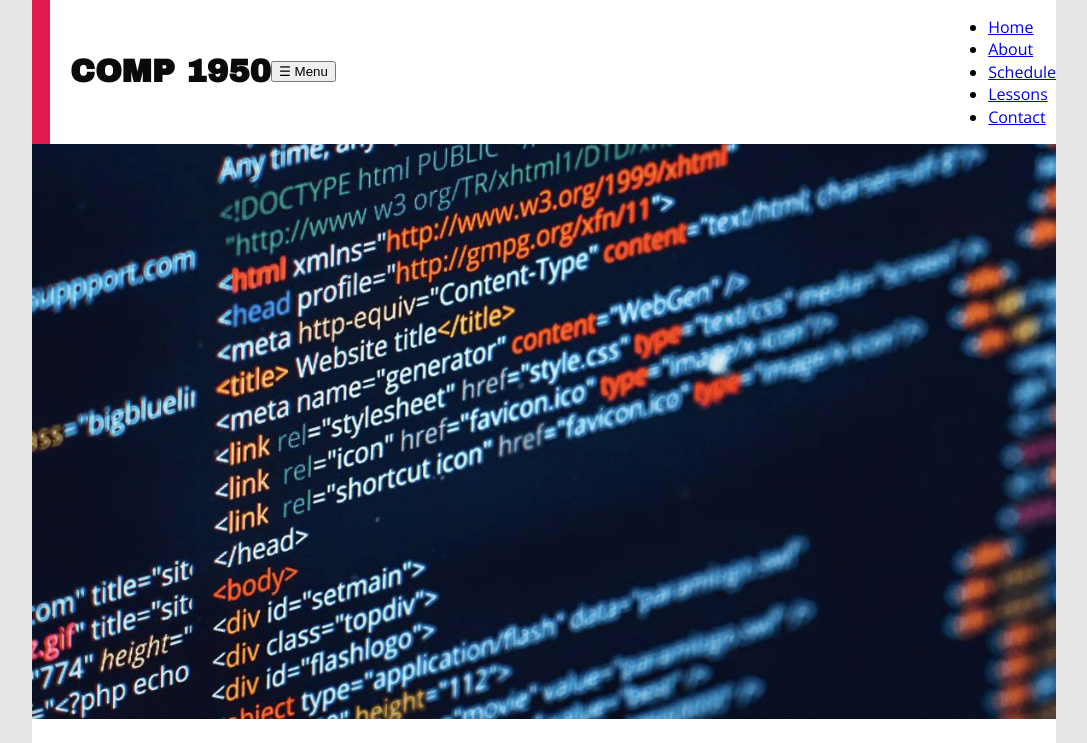
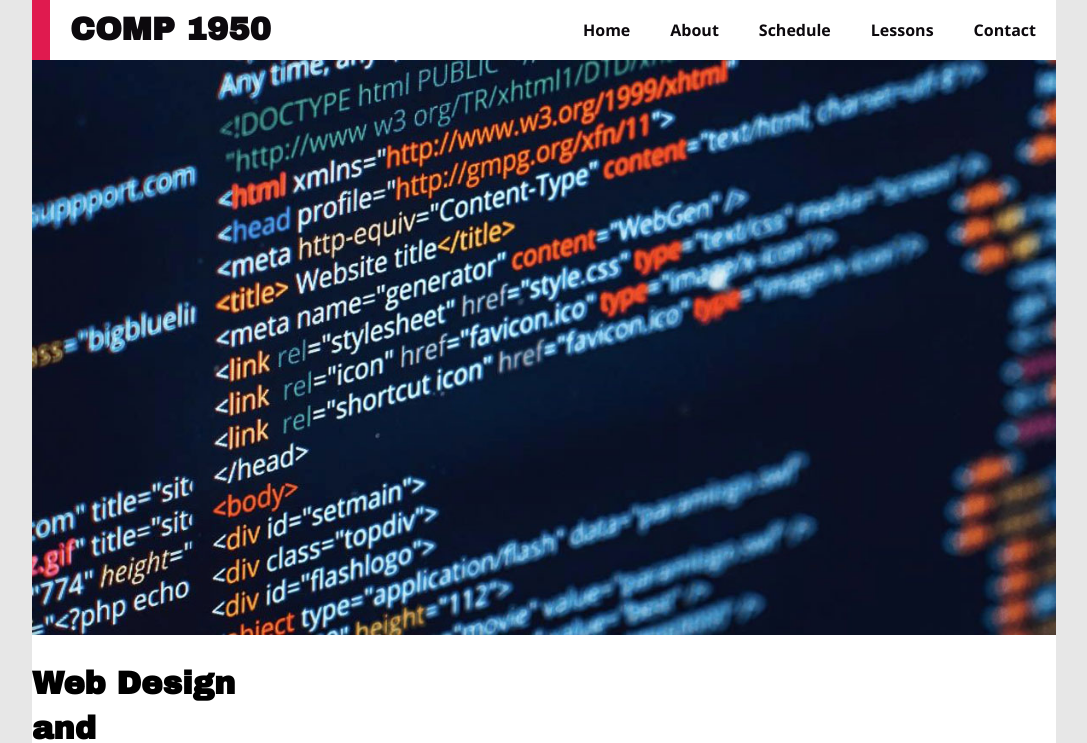
Before and after one commit to michaelwhyte/comp-1950-web-site, a plain HTML site: page index.html in a window 1280 px wide. Shown: the top 743 px of the page, without its empty margins (96-1183 px from the left). Drawn offline with nearby package versions, Linux system fonts and the light colour scheme; files that its build step writes are made by us from their sources.

Commit message:
create navigation

```diff
--- a/scss/_hamburger.scss
+++ b/scss/_hamburger.scss
@@ -0,0 +1,40 @@
+.hamburger {
+
+    display: none;
+
+    @include mq($tabletPortrait){
+        display: block;
+        border: none;
+        background-color: transparent;
+        padding: 0;
+        margin: 0;
+        width: 37px;
+        height: 37px;
+        margin-right: 1em;
+        position: relative;
+        top: -4px;
+        cursor: pointer;
+
+        .hamburger-icon {
+            color: $site-black;
+            line-height: 1;
+            font-size: 3.4em;
+        }
+
+        .hamburger-text {
+            @include hide;
+        }
+
+        .hamburger:focus,
+        .hamburger-icon:focus {
+            outline: none;
+        }
+
+        .hamburger:focus .hamburger-icon {
+            outline: 5px solid rgba($site-blue, 0.7);
+        }
+
+
+    }
+
+}
--- a/scss/_header.scss
+++ b/scss/_header.scss
@@ -18,4 +18,13 @@ header {
         }
     }
 
+    @include mq($tabletPortrait){
+
+        .header-row-01 {
+            width: 100%;
+            height: $header-height;
+        }
+
+    }
+
 }
--- /dev/null
+++ b/scss/_nav-header.scss
@@ -0,0 +1,42 @@
+header nav {
+
+    ul {
+        @include flatten(true);
+        display: flex;
+    }
+
+    a {
+        $transition: background-color 0.3s ease;
+        padding: 0 20px;
+        @include plain-link;
+        font-weight: bold;
+        display: block;
+        line-height: $header-height;
+        transition: $transition;
+        #{$hover} {
+            background-color: rgba($site-blue, 0.8);
+            outline: none;
+        }
+    }
+
+    @include mq($tabletPortrait){
+        display: none;
+        width: 100%;
+        $border: 1px solid $site-black;
+
+        ul {
+            display: block;
+        }
+
+        a {
+            border-top: $border;
+            line-height: $header-height - 1px;
+        }
+
+        .show & {
+            display: block;
+        }
+
+    }
+
+}
--- a/scss/styles.scss
+++ b/scss/styles.scss
@@ -18,7 +18,7 @@
 @import 'wrapper';
 @import 'header';
 @import 'hamburger';
-//@import 'nav-header';
+@import 'nav-header';
 //@import 'banner';
 //@import 'section';
 //@import 'footer';
```
